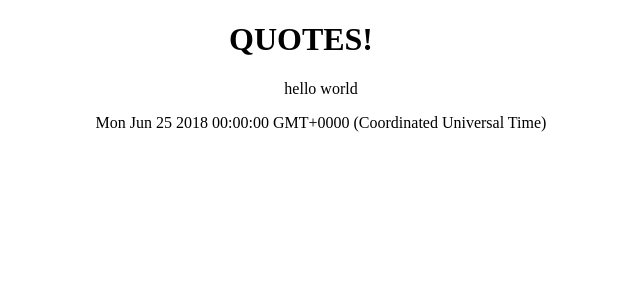
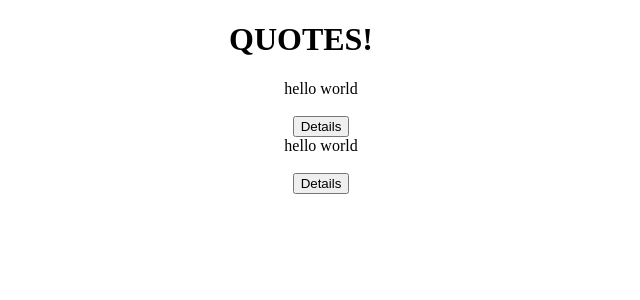
Before and after one commit to wanjiiru/Quotes, an Angular app: page / in a window 1280 px wide. Shown: the top 300 px of the page, without its empty margins (339-979 px from the left). Built offline with nearby package versions, Linux system fonts and the light colour scheme.

Commit message:
add toggle function

```diff
--- a/src/app/quote-details/quote-details.component.html
+++ b/src/app/quote-details/quote-details.component.html
@@ -1 +1,3 @@
+<p>Author : {{quote.author}}</p>
+<p>submitted by {{quote.publisher}}</p>
 <p>{{quote.date}}</p>
--- a/src/app/quote.ts
+++ b/src/app/quote.ts
@@ -1,4 +1,7 @@
 export class Quote {
-    constructor(public id:number, public author:string,public publisher:string,public quoteDesc:string,public date:Date){}
+    public showDetails:boolean;
+    constructor(public id:number, public author:string,public publisher:string,public quoteDesc:string,public date:Date){
+    this.showDetails=false
 
 }
+}
--- a/src/app/quote/quote.component.html
+++ b/src/app/quote/quote.component.html
@@ -6,8 +6,10 @@
 
 
   <ul>
-    <div *ngFor = 'let quote of quotes' style="list-style: none">
+    <div *ngFor = 'let quote of quotes; let i = index' style="list-style: none">
       <li>{{quote.quoteDesc}}</li>
-    <app-quote-details [quote]='quote'></app-quote-details>
+      <br>
+      <button  (click)='toogleDetails(i)'>Details</button>
+    <app-quote-details *ngIf="quote.showDetails" [quote]='quote'></app-quote-details>
     </div>
   </ul>
--- a/src/app/quote/quote.component.ts
+++ b/src/app/quote/quote.component.ts
@@ -10,8 +10,14 @@ import {Quote} from '../quote'
 export class QuoteComponent implements OnInit {
   title = "QUOTES!"
   quotes =[
+    new Quote(1, 'Mandera','Liz','hello world',new Date(2018,5,25,) ),
     new Quote(1, 'Mandera','Liz','hello world',new Date(2018,5,25,) )
+
   ]
+
+  toogleDetails(index){
+    this.quotes[index].showDetails = !this.quotes[index].showDetails;
+}
 
   constructor() { }
 
```
